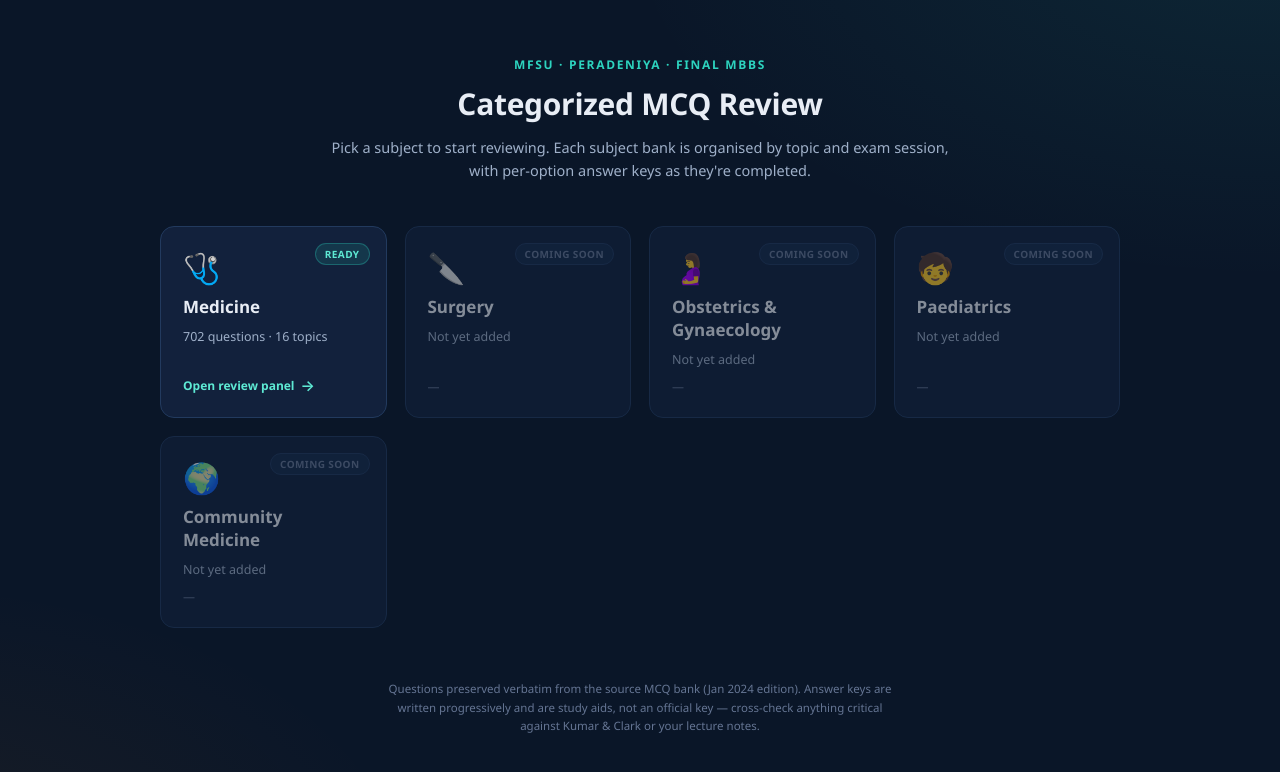
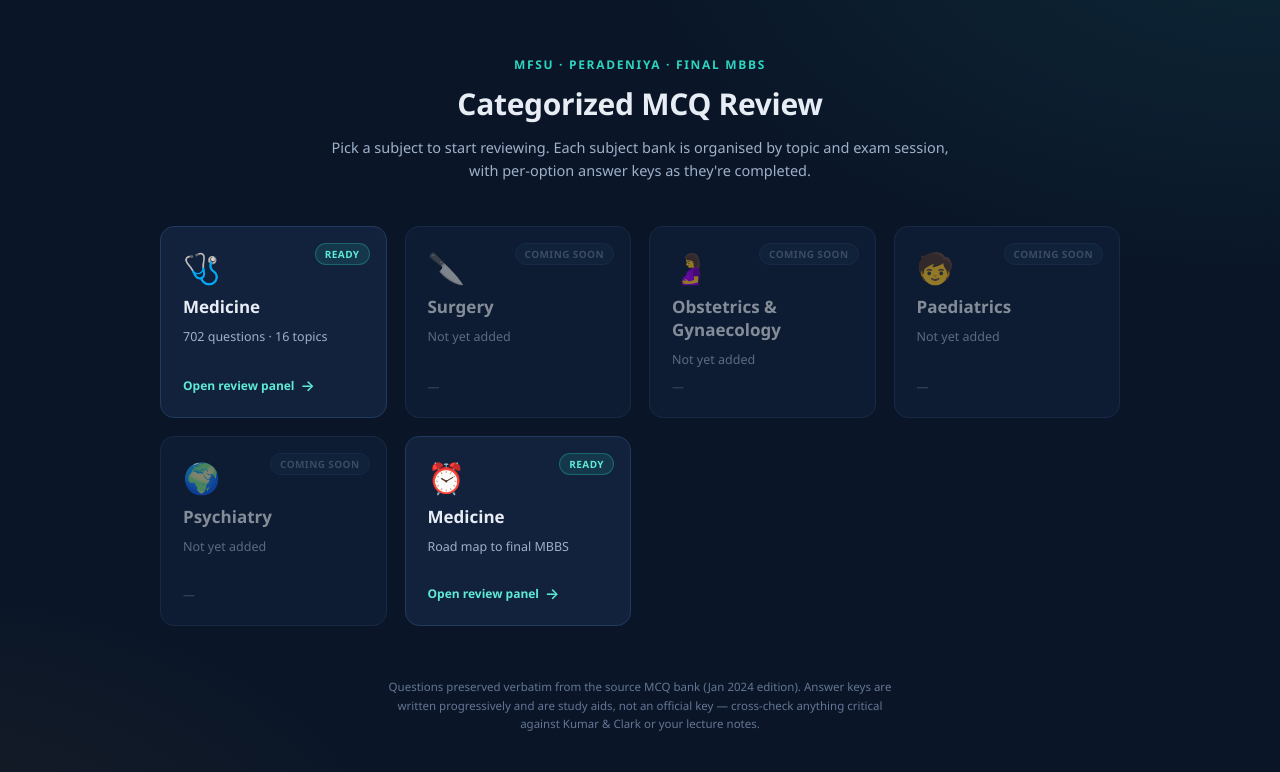
Before and after one commit to aidevudana/catmcq, a plain HTML site: page index.html in a window 1280 px wide. Drawn offline with Linux system fonts and the light colour scheme.

Commit message:
Update index.html

```diff
--- a/index.html
+++ b/index.html
@@ -206,10 +206,18 @@
   <div class="subject-card disabled">
     <span class="badge soon">Coming soon</span>
     <span class="icon">🌍</span>
-    <h2>Community Medicine</h2>
+    <h2>Psychiatry</h2>
     <span class="qcount">Not yet added</span>
     <span class="meta">—</span>
   </div>
+
+     <a class="subject-card active" href="timetable.html">
+    <span class="badge ready">Ready</span>
+    <span class="icon">⏰</span>
+    <h2>Medicine</h2>
+    <span class="qcount">Road map to final MBBS</span>
+    <span class="meta">Open review panel <span class="arrow">→</span></span>
+  </a>
 
 </div>
 
```
